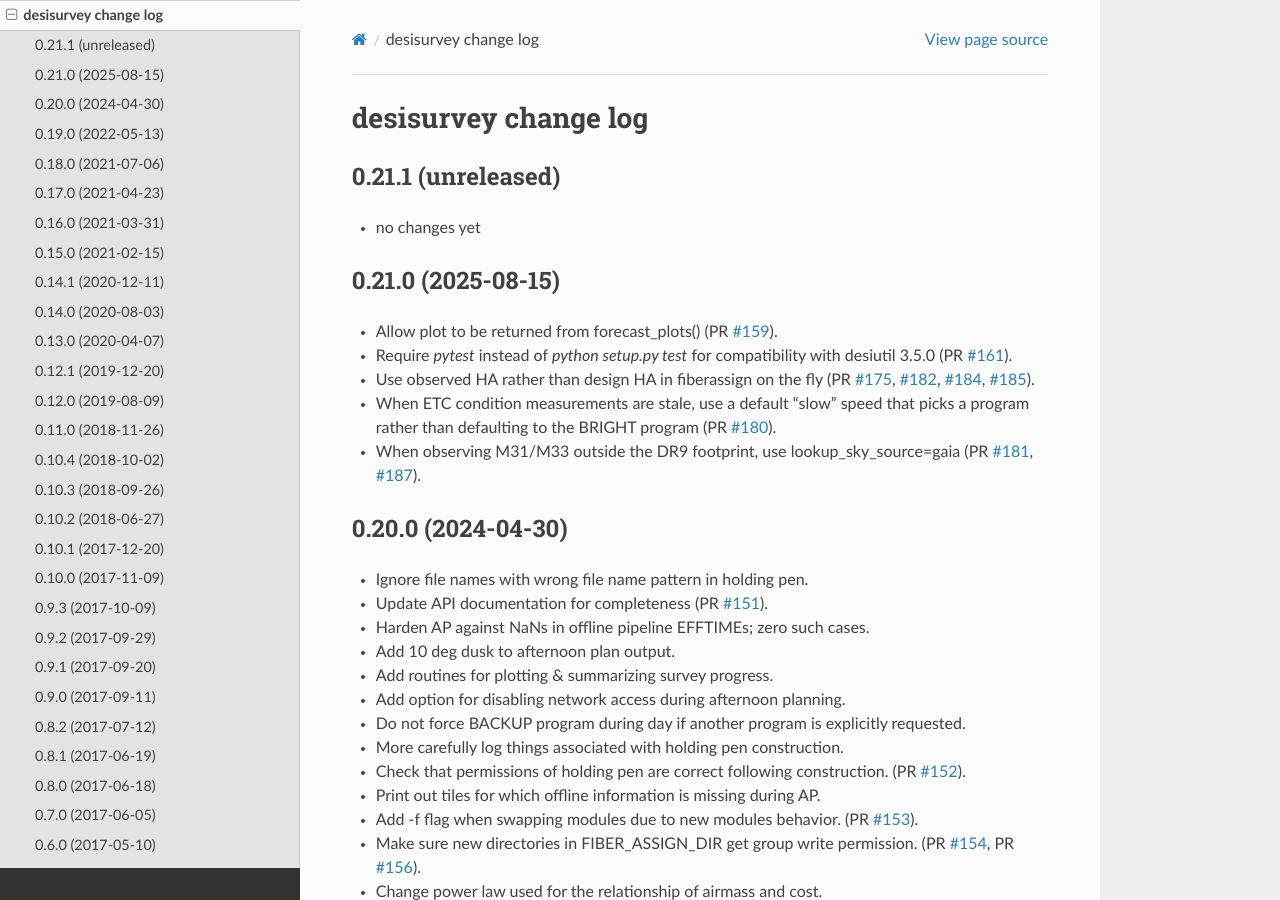
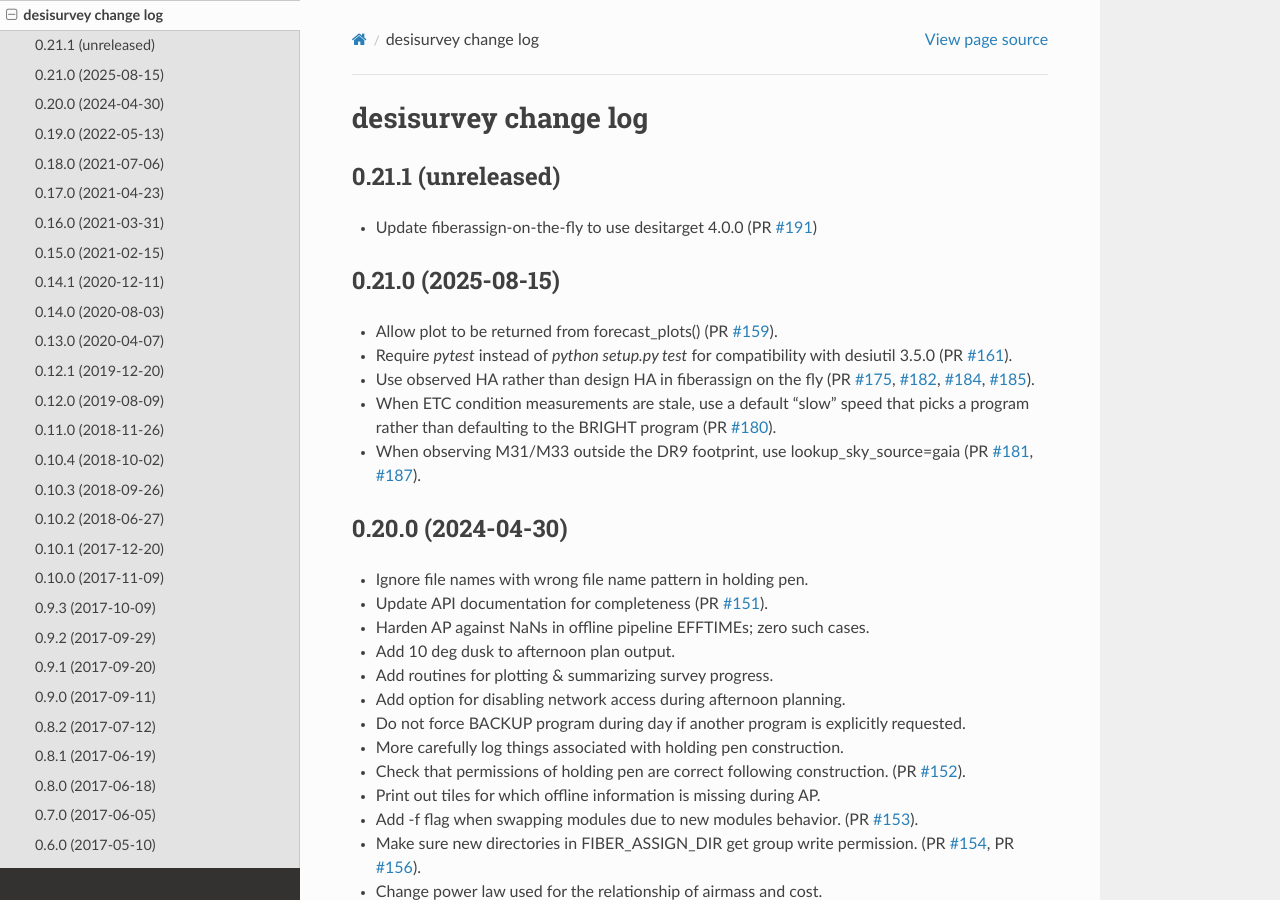
Before and after one commit to desihub/desisurvey, a Sphinx documentation site: the page built from doc/changes.rst, in a window 1280 px wide and 900 px high. Built offline with Sphinx 7.4.7 and the Read the Docs theme 3.1.0, drawn with Linux system fonts in a browser that asks for light colours.

Commit message:
update fiberassign on the fly to use desitarget 4.0.0

```diff
--- a/doc/changes.rst
+++ b/doc/changes.rst
@@ -5,7 +5,9 @@ desisurvey change log
 0.21.1 (unreleased)
 -------------------
 
-* no changes yet
+* Update fiberassign-on-the-fly to use desitarget 4.0.0 (PR `#191`_)
+
+.. _`#191`: https://github.com/desihub/desisurvey/pull/191
 
 0.21.0 (2025-08-15)
 -------------------
```
Also changed, not shown: 1 other file.
